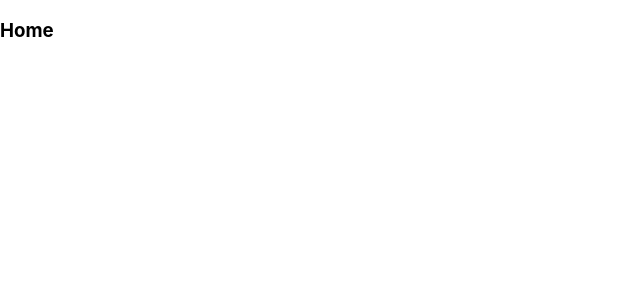
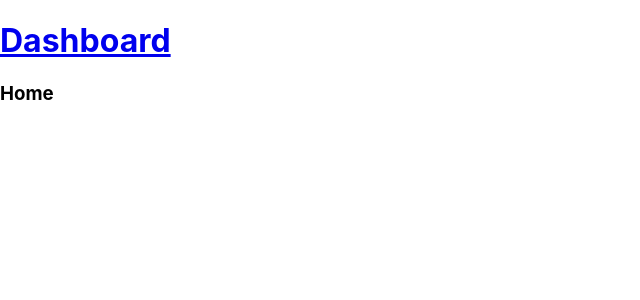
Before and after one commit to bob-smith-compass/full-stack-react2, a React (Create React App) app: page / in a window 1280 px wide. Shown: the top 300 px of the page, without its empty margins (0-640 px from the left). Built offline with nearby package versions, Linux system fonts and the light colour scheme.

Commit message:
<ConnectedNav /> Routing component

```diff
--- a/src/App.js
+++ b/src/App.js
@@ -7,6 +7,7 @@ import { store } from './store/index.js';
 import { Provider } from 'react-redux';
 import { Router, Route } from 'react-router-dom';
 import { history } from './store/history';
+import ConnectedNav from './components/navigator/Nav';
 
 
 function App() {
@@ -14,6 +15,7 @@ function App() {
     <div>
       <Router history={history}>
         <Provider store={store}>
+          <ConnectedNav />
           {/* <Dashboard store={store} /> */}
           {/* <Dashboard /> */}
           <Route exact path="/" render={() => (<h3>Home</h3>)} />
--- /dev/null
+++ b/src/components/navigator/Nav.jsx
@@ -0,0 +1,16 @@
+import {connect} from 'react-redux';
+import {Link} from 'react-router-dom';
+import React from 'react';
+
+const Nav = () => {
+    return (
+        <>
+            <Link to="groups">
+                <h1>Dashboard</h1>
+            </Link>
+        </>
+    );
+}
+
+const ConnectedNav = connect(/** mapStateToProp */ state => state )(Nav)
+export default ConnectedNav;
```
